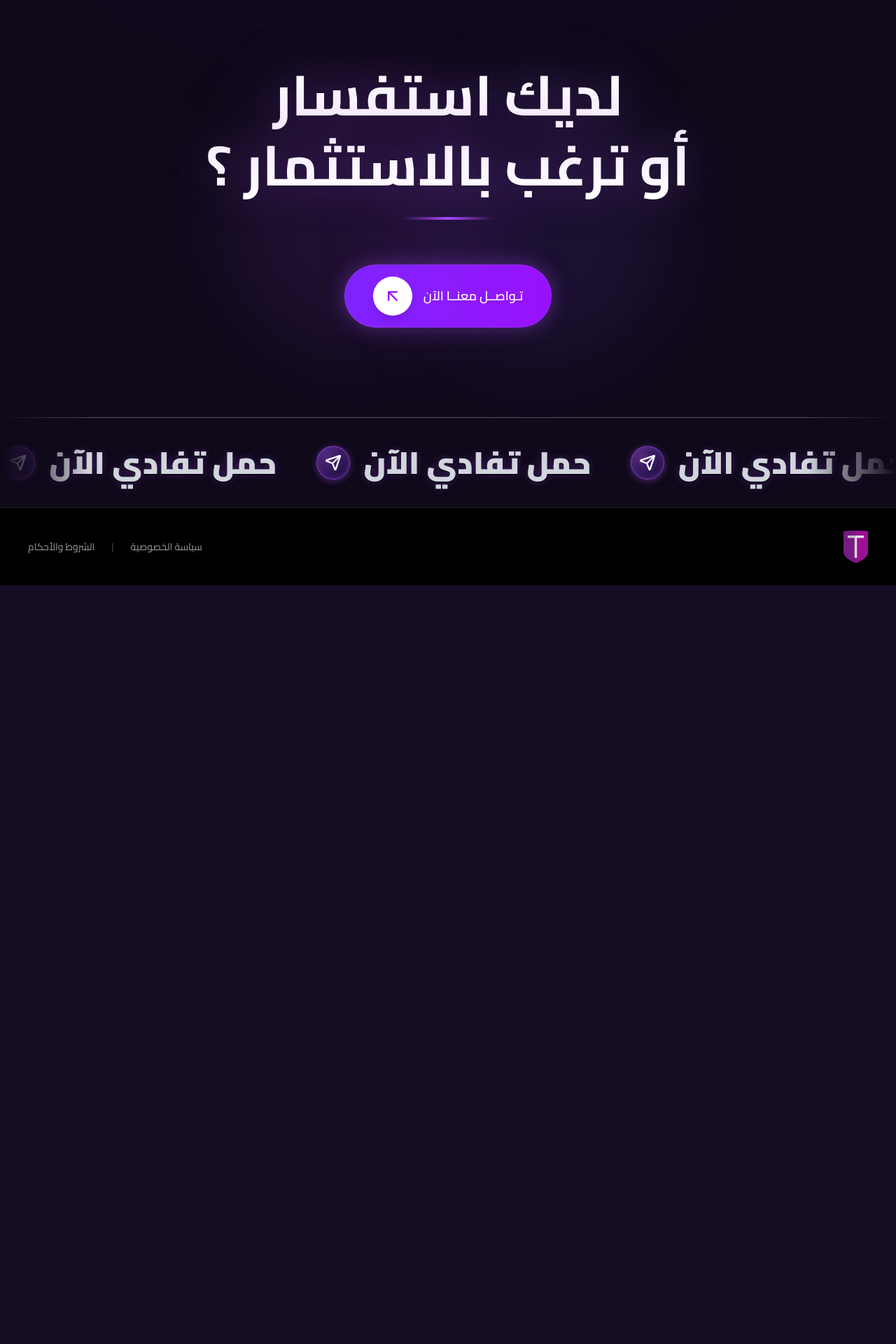
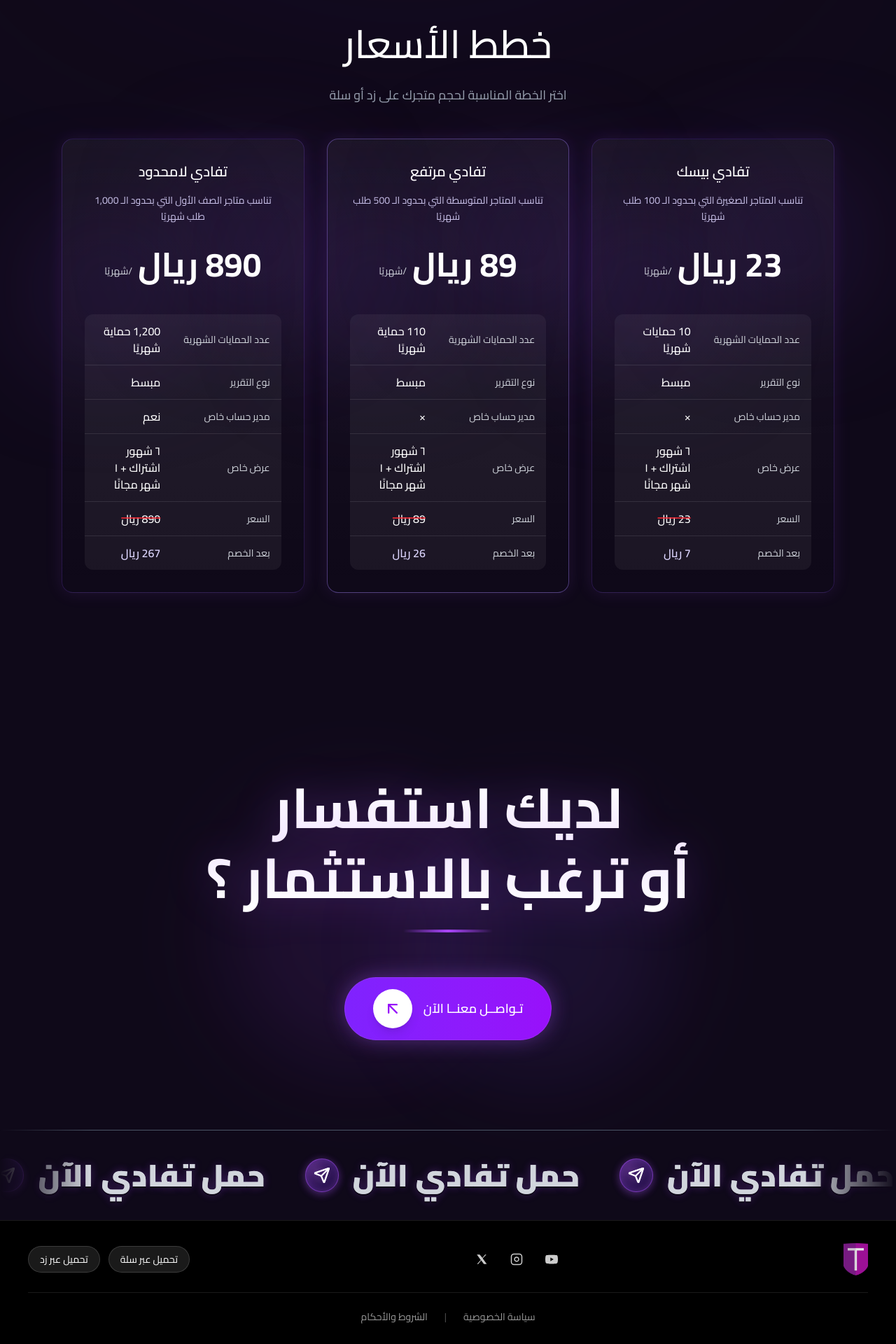
Before and after one commit to amineelakkermi/tafadi, a Next.js app: page / in a window 1280 px wide. Shown: the part 4700-6620 px from the top of the page at 70% size. Before the commit the page ends 5536 px from the top, so only its background shows below. Built offline with nearby package versions, Linux system fonts and the light colour scheme; a web font is replaced by a local one.

Commit message:
mise a jour

```diff
--- a/app/page.tsx
+++ b/app/page.tsx
@@ -3,6 +3,7 @@ import FaqAccordion from '@/components/FaqAccordion'
 import Features from '@/components/Features'
 import Hero from '@/components/Hero'
 import HowItWorks from '@/components/HowItWorks'
+import Pricing from '@/components/Pricing'
 import ProtectionCases from '@/components/ProtectionCases'
 import StepsSection from '@/components/StepsSection'
 
@@ -15,6 +16,7 @@ const page = () => {
       <ProtectionCases />
 
       <FaqAccordion />
+      <Pricing />
       <Contact />
 
     </main>
--- a/components/Footer.tsx
+++ b/components/Footer.tsx
@@ -4,7 +4,7 @@ import { JSX } from 'react'
 import logo from '../public/logo.png';
 
 type Social = {
-  id: 'facebook' | 'instagram' | 'tiktok' | 'snapchat' | 'x'
+  id: 'youtube' | 'instagram' | 'twitter'
   href: string
   label: string
   icon: JSX.Element
@@ -12,21 +12,21 @@ type Social = {
 
 const socials: Social[] = [
   {
-    id: 'facebook',
-    href: 'https://facebook.com/',
-    label: 'Facebook',
+    id: 'youtube',
+    href: 'https://www.youtube.com/@tafadise',
+    label: 'YouTube',
     icon: (
-      <svg xmlns="http://www.w3.org/2000/svg" width="16" height="16" viewBox="0 0 24 24" fill="none" stroke="currentColor" strokeWidth="2">
-        <path d="M18 2h-3a5 5 0 0 0-5 5v3H7v4h3v8h4v-8h3.5l.5-4H14V7a1 1 0 0 1 1-1h3z" />
+      <svg xmlns="http://www.w3.org/2000/svg" width="18" height="18" viewBox="0 0 24 24" fill="currentColor">
+        <path d="M23.499 6.203a3.004 3.004 0 0 0-2.116-2.124C19.561 3.5 12 3.5 12 3.5s-7.561 0-9.383.579A3.004 3.004 0 0 0 .5 6.203 31.62 31.62 0 0 0 0 12a31.62 31.62 0 0 0 .5 5.797 3.004 3.004 0 0 0 2.116 2.124C4.439 20.5 12 20.5 12 20.5s7.561 0 9.383-.579a3.004 3.004 0 0 0 2.116-2.124A31.62 31.62 0 0 0 24 12a31.62 31.62 0 0 0-.501-5.797zM9.75 15.5v-7l6 3.5-6 3.5z"/>
       </svg>
     ),
   },
   {
     id: 'instagram',
-    href: 'https://instagram.com/',
+    href: 'https://www.instagram.com/tafadise?igsh=MTgwNzVrN2JudGF4aw%3D%3D',
     label: 'Instagram',
     icon: (
-      <svg xmlns="http://www.w3.org/2000/svg" width="16" height="16" viewBox="0 0 24 24" fill="none" stroke="currentColor" strokeWidth="2">
+      <svg xmlns="http://www.w3.org/2000/svg" width="18" height="18" viewBox="0 0 24 24" fill="none" stroke="currentColor" strokeWidth="2">
         <rect x="2" y="2" width="20" height="20" rx="5" />
         <path d="M16 11.37A4 4 0 1 1 12.63 8 4 4 0 0 1 16 11.37z" />
         <line x1="17.5" y1="6.5" x2="17.51" y2="6.5" />
@@ -34,31 +34,11 @@ const socials: Social[] = [
     ),
   },
   {
-    id: 'tiktok',
-    href: 'https://www.tiktok.com/',
-    label: 'TikTok',
+    id: 'twitter',
+    href: 'https://x.com/tafadise?s=21',
+    label: 'Twitter',
     icon: (
-      <svg xmlns="http://www.w3.org/2000/svg" width="16" height="16" viewBox="0 0 48 48" fill="currentColor">
-        <path d="M41.5 17.6c-4.3-.9-7.8-3.8-9.3-7.8V34c0 6.1-5 11-11.1 11S10 40.1 10 34s5-11 11.1-11c.7 0 1.4.1 2 .2v6.6c-.6-.2-1.3-.3-2-.3-3 0-5.4 2.4-5.4 5.4S18.1 40 21.1 40s5.4-2.4 5.4-5.4V4.5h6.6c1.2 5.1 5.4 9.2 10.7 10.3v6.8z" />
-      </svg>
-    ),
-  },
-  {
-    id: 'snapchat',
-    href: 'https://www.snapchat.com/',
-    label: 'Snapchat',
-    icon: (
-      <svg xmlns="http://www.w3.org/2000/svg" width="16" height="16" viewBox="0 0 64 64" fill="currentColor">
-        <path d="M32 8c8.8 0 16 7.2 16 16v6.9c0 2.6 2.2 4.7 4.8 4.7.6 0 1.2.5 1.3 1.1.2.7-.2 1.4-.9 1.6-2.9.8-4.5 2.2-5.1 3.9-.7 2.2 1.1 3.6 4.3 4 .8.1 1.3.9 1.1 1.6-.2.7-.9 1.1-1.6 1-3.4-.5-6.1-1.6-8.2-3.1-3.3 4.5-8.2 7.7-12.7 7.7s-9.4-3.2-12.7-7.7c-2.1 1.5-4.8 2.6-8.2 3.1-.7.1-1.4-.3-1.6-1-.2-.7.3-1.5 1.1-1.6 3.2-.4 5-1.8 4.3-4-.6-1.7-2.2-3.1-5.1-3.9-.7-.2-1.1-.9-.9-1.6.2-.6.7-1.1 1.3-1.1 2.6 0 4.8-2.1 4.8-4.7V24C16 15.2 23.2 8 32 8z" />
-      </svg>
-    ),
-  },
-  {
-    id: 'x',
-    href: 'https://twitter.com/',
-    label: 'X',
-    icon: (
-      <svg xmlns="http://www.w3.org/2000/svg" width="16" height="16" viewBox="0 0 24 24" fill="currentColor">
+      <svg xmlns="http://www.w3.org/2000/svg" width="18" height="18" viewBox="0 0 24 24" fill="currentColor">
         <path d="M20.98 3H18.7l-5.1 6.2L8.4 3H3.02l7.38 10.18L3.3 21h2.28l5.68-6.9 5.07 6.9h5.45l-7.76-10.56L20.98 3z" />
       </svg>
     ),
@@ -75,7 +55,46 @@ export default function Footer(): JSX.Element {
             <Image src={logo} width={35} height={35} alt="logo" className="opacity-90" />
           </div>
 
-         {/* Links: سياسة الخصوصية والشروط والأحكام */}
+
+
+        {/* Social icons */}
+        <div className="flex items-center gap-4 text-white/80">
+          {socials.map((s) => (
+            <a
+              key={s.id}
+              href={s.href}
+              target="_blank"
+              rel="noreferrer noopener"
+              aria-label={s.label}
+              className="p-2 rounded-full hover:bg-white/10 hover:text-white transition-colors"
+            >
+              {s.icon}
+            </a>
+          ))}
+        </div>
+
+        {/* Download buttons */}
+        <div className="flex items-center gap-3">
+          <a
+            href="https://salla.sa/"
+            target="_blank"
+            rel="noreferrer noopener"
+            className="rounded-full border border-white/15 bg-white/10 px-4 py-2 text-sm hover:bg-white/20 transition-colors"
+          >
+            تحميل عبر سلة
+          </a>
+          <a
+            href="https://zid.sa/"
+            target="_blank"
+            rel="noreferrer noopener"
+            className="rounded-full border border-white/15 bg-white/10 px-4 py-2 text-sm hover:bg-white/20 transition-colors"
+          >
+            تحميل عبر زد
+          </a>
+        </div>
+        </div>
+        {/* Bottom links row */}
+        <div className="mt-6 pt-6 border-t border-white/10 text-center flex items-center justify-center">
           <div className="flex flex-col sm:flex-row items-center justify-center gap-6 text-sm text-white/60 font-cairo">
             <Link href="/privacy" className="hover:text-white transition-colors duration-200">
               سياسة الخصوصية
@@ -85,7 +104,6 @@ export default function Footer(): JSX.Element {
               الشروط والأحكام
             </Link>
           </div>
-
         </div>
       </div>
     </footer>
--- /dev/null
+++ b/components/Pricing.tsx
@@ -0,0 +1,203 @@
+'use client'
+import React, { useEffect, useRef, useState } from 'react'
+import { gsap } from 'gsap'
+import { ScrollTrigger } from 'gsap/ScrollTrigger'
+import Heading from '@/components/Heading'
+
+interface Position {
+  x: number
+  y: number
+}
+
+type Tier = {
+  id: string
+  title: string
+  subtitle?: string
+  price: string
+  period?: string
+  monthlyProtections: string
+  reportType: string
+  accountManager: boolean
+  specialOffer: string
+  afterDiscount: string
+  ctaLabel: string
+  highlight?: boolean
+}
+
+const tiers: Tier[] = [
+    {
+      id: 'basic',
+      title: 'تفادي بيسك',
+      subtitle: 'تناسب المتاجر الصغيرة التي بحدود الـ 100 طلب شهريًا',
+      price: '23 ريال',
+      period: 'شهريًا',
+      monthlyProtections: '10 حمايات شهريًا',
+      reportType: 'مبسط',
+      accountManager: false,
+      specialOffer: '٦ شهور اشتراك + ١ شهر مجانًا',
+      afterDiscount: '7 ريال',
+      ctaLabel: 'ابدأ الآن',
+    },
+    {
+      id: 'pro',
+      title: 'تفادي مرتفع',
+      subtitle: 'تناسب المتاجر المتوسطة التي بحدود الـ 500 طلب شهريًا',
+      price: '89 ريال',
+      period: 'شهريًا',
+      monthlyProtections: '110 حماية شهريًا',
+      reportType: 'مبسط',
+      accountManager: false,
+      specialOffer: '٦ شهور اشتراك + ١ شهر مجانًا',
+      afterDiscount: '26 ريال',
+      ctaLabel: 'اشترك الآن',
+      highlight: true,
+    },
+    {
+      id: 'enterprise',
+      title: 'تفادي لامحدود',
+      subtitle: 'تناسب متاجر الصف الأول التي بحدود الـ 1,000 طلب شهريًا',
+      price: '890 ريال',
+      period: 'شهريًا',
+      monthlyProtections: '1,200 حماية شهريًا',
+      reportType: 'مبسط',
+      accountManager: true,
+      specialOffer: '٦ شهور اشتراك + ١ شهر مجانًا',
+      afterDiscount: '267 ريال',
+      ctaLabel: 'تواصل معنا',
+    },
+  ];
+
+
+const PricingCard: React.FC<{ tier: Tier }> = ({ tier }) => {
+  const cardRef = useRef<HTMLDivElement>(null)
+  const [position, setPosition] = useState<Position>({ x: 0, y: 0 })
+  const [opacity, setOpacity] = useState(0)
+
+  useEffect(() => {
+    if (typeof window === 'undefined') return
+    if ((gsap as any).plugins?.ScrollTrigger == null) {
+      gsap.registerPlugin(ScrollTrigger)
+    }
+
+    const el = cardRef.current
+    if (!el) return
+    const ctx = gsap.context(() => {
+      gsap.from(el, {
+        y: 24,
+        autoAlpha: 0,
+        duration: 0.6,
+        ease: 'power3.out',
+        scrollTrigger: { trigger: el, start: 'top 90%', once: true },
+      })
+    })
+    return () => ctx.revert()
+  }, [])
+
+  return (
+    <div
+      ref={cardRef}
+      onMouseMove={(e) => {
+        const rect = cardRef.current?.getBoundingClientRect()
+        if (!rect) return
+        setPosition({ x: e.clientX - rect.left, y: e.clientY - rect.top })
+      }}
+      onMouseEnter={() => setOpacity(0.5)}
+      onMouseLeave={() => setOpacity(0)}
+      className={`relative h-full min-h-[520px] sm:min-h-[560px] md:min-h-[600px] lg:min-h-[640px] rounded-2xl border p-5 sm:p-6 md:p-8 transition-all duration-300
+         bg-gradient-to-b from-white/5 to-transparent backdrop-blur-[2px]
+        shadow-[0_0_25px_rgba(168,85,247,0.12)] hover:shadow-[0_0_34px_rgba(168,85,247,0.40)]
+        ${tier.highlight ? 'border-violet-400/40' : 'border-violet-500/20'}`}
+    >
+      <div className="gradient-card1"></div>
+      <div className="gradient-card2"></div>
+
+      <div
+        className="pointer-events-none absolute inset-0 transition-opacity duration-500 ease-in-out"
+        style={{
+          opacity,
+          background: `radial-gradient(circle at ${position.x}px ${position.y}px, rgba(168,85,247,0.25), transparent 80%)`,
+        }}
+      />
+
+      {/*
+       {tier.highlight && (
+        <span className="absolute -top-3 right-6 rounded-full bg-violet-600 px-3 py-1 text-xs font-medium text-white shadow-lg">
+          الأكثر اختيارًا
+        </span>
+      )}
+
+      */}
+      <div className="relative z-10 flex h-full flex-col items-center text-center space-y-8">
+        <div className="space-y-4 max-w-prose">
+          <h3 className="text-lg sm:text-xl font-semibold text-white">{tier.title}</h3>
+          {tier.subtitle && (
+            <p className="text-xs sm:text-sm text-violet-200/90 leading-relaxed">{tier.subtitle}</p>
+          )}
+        </div>
+
+        <div className="flex items-end gap-2">
+          <span className="text-3xl sm:text-4xl md:text-5xl font-bold text-white">{tier.price}</span>
+          {tier.period && (
+            <span className="mb-1 text-xs sm:text-sm text-gray-300">/{tier.period}</span>
+          )}
+        </div>
+
+        <div className="w-full pt-4 flex-1">
+          <div className="divide-y divide-white/10 overflow-hidden rounded-xl bg-white/5">
+            <div className="grid grid-cols-5 items-center gap-3 px-4 py-3 text-right">
+              <span className="col-span-3 text-[13px] sm:text-sm text-gray-300">عدد الحمايات الشهرية</span>
+              <span className="col-span-2 text-sm sm:text-base text-white font-medium">{tier.monthlyProtections}</span>
+            </div>
+            <div className="grid grid-cols-5 items-center gap-3 px-4 py-3 text-right">
+              <span className="col-span-3 text-[13px] sm:text-sm text-gray-300">نوع التقرير</span>
+              <span className="col-span-2 text-sm sm:text-base text-white font-medium">{tier.reportType}</span>
+            </div>
+            <div className="grid grid-cols-5 items-center gap-3 px-4 py-3 text-right">
+              <span className="col-span-3 text-[13px] sm:text-sm text-gray-300">مدير حساب خاص</span>
+              <span className="col-span-2 text-sm sm:text-base text-white font-medium">{tier.accountManager ? 'نعم' : '×'}</span>
+            </div>
+            <div className="grid grid-cols-5 items-center gap-3 px-4 py-3 text-right">
+              <span className="col-span-3 text-[13px] sm:text-sm text-gray-300">عرض خاص</span>
+              <span className="col-span-2 text-sm sm:text-base text-white font-medium">{tier.specialOffer}</span>
+            </div>
+            <div className="grid grid-cols-5 items-center gap-3 px-4 py-3 text-right">
+              <span className="col-span-3 text-[13px] sm:text-sm text-gray-300">السعر</span>
+              <span className="col-span-2 text-sm sm:text-base text-white font-medium line-through decoration-2 decoration-red-500/80">{tier.price}</span>
+            </div>
+            <div className="grid grid-cols-5 items-center gap-3 px-4 py-3 text-right">
+              <span className="col-span-3 text-[13px] sm:text-sm text-gray-300">بعد الخصم</span>
+              <span className="col-span-2 text-sm sm:text-base text-violet-200 font-semibold">{tier.afterDiscount}</span>
+            </div>
+          </div>
+        </div>
+
+
+      </div>
+    </div>
+  )
+}
+
+const Pricing: React.FC = () => {
+  return (
+    <section id="pricing" className="relative py-16 sm:py-24 bg-black/30" dir="rtl">
+      <div className="container flex flex-col justify-center items-center text-center mx-auto max-w-6xl px-4 sm:px-6">
+        <Heading
+          as="h2"
+          title="خطط الأسعار"
+          text="اختر الخطة المناسبة لحجم متجرك على زد أو سلة"
+          containerClassName="mb-12"
+        />
+
+        <div className="grid grid-cols-1 gap-5 sm:gap-6 md:gap-8 sm:grid-cols-2 lg:grid-cols-3 w-full">
+          {tiers.map((tier) => (
+            <div key={tier.id} className="h-full">
+              <PricingCard tier={tier} />
+            </div>
+          ))}
+        </div>
+      </div>
+    </section>
+  )
+}
+
+export default Pricing
```
Lines whose indentation alone changed are shown as unchanged.
